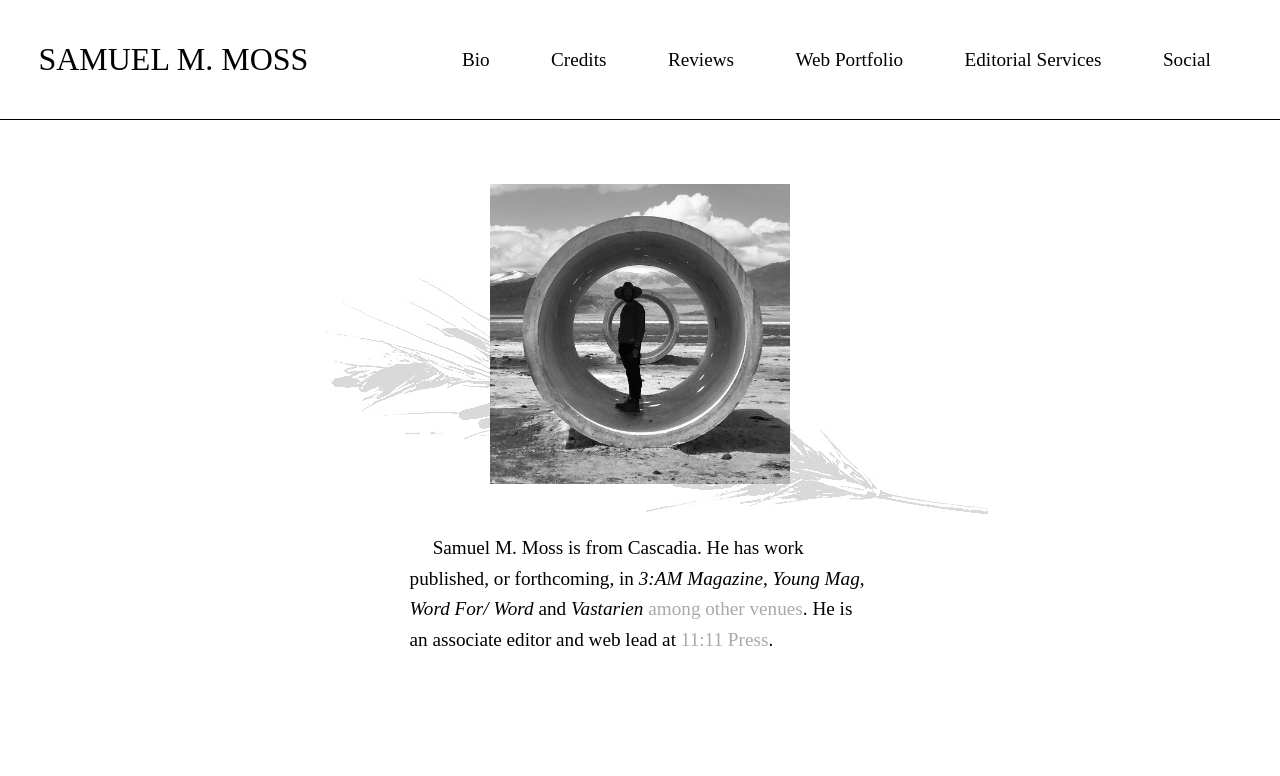
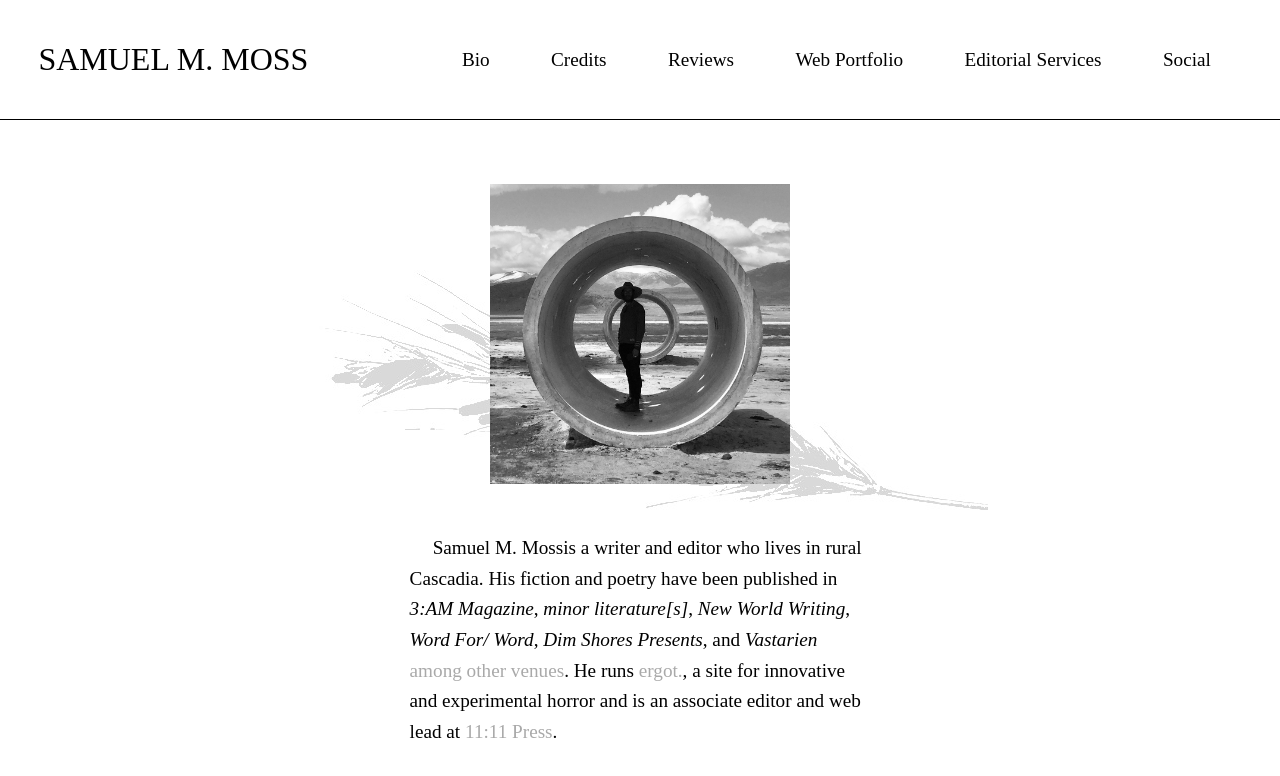
Before and after one commit to perfidiousscript/home_page, a Next.js app: page /bio in a window 1280 px wide. Shown: the top 776 px of the page. Built offline with nearby package versions, Linux system fonts and the light colour scheme.

Commit message:
update bio

```diff
--- a/pages/bio.js
+++ b/pages/bio.js
@@ -13,10 +13,9 @@ export default function Bio() {
           <Image src="/bio_img.jpg" width="300" height="300" />
         </div>
         <div className={styles.bioBody}>
-          Samuel M. Moss is from Cascadia. He has work published, or
-          forthcoming, in <i>3:AM Magazine</i>, <i>Young Mag</i>,{" "}
-          <i>Word For/ Word</i> and <i>Vastarien</i>{" "}
-          <Link href="credits">among other venues</Link>. He is an associate
+          Samuel M. Mossis a writer and editor who lives in rural Cascadia. His fiction and poetry have been published in <i>3:AM Magazine</i>, <i>minor literature[s]</i>, <i>New World Writing</i>,{" "}
+          <i>Word For/ Word</i>, <i>Dim Shores Presents</i>, and <i>Vastarien</i>{" "}
+          <Link href="credits">among other venues</Link>. He runs <a href="https://www.ergot.press/">ergot.</a>, a site for innovative and experimental horror and is an associate
           editor and web lead at{" "}
           <a href="https://1111press.com/">11:11 Press</a>.
         </div>
```
